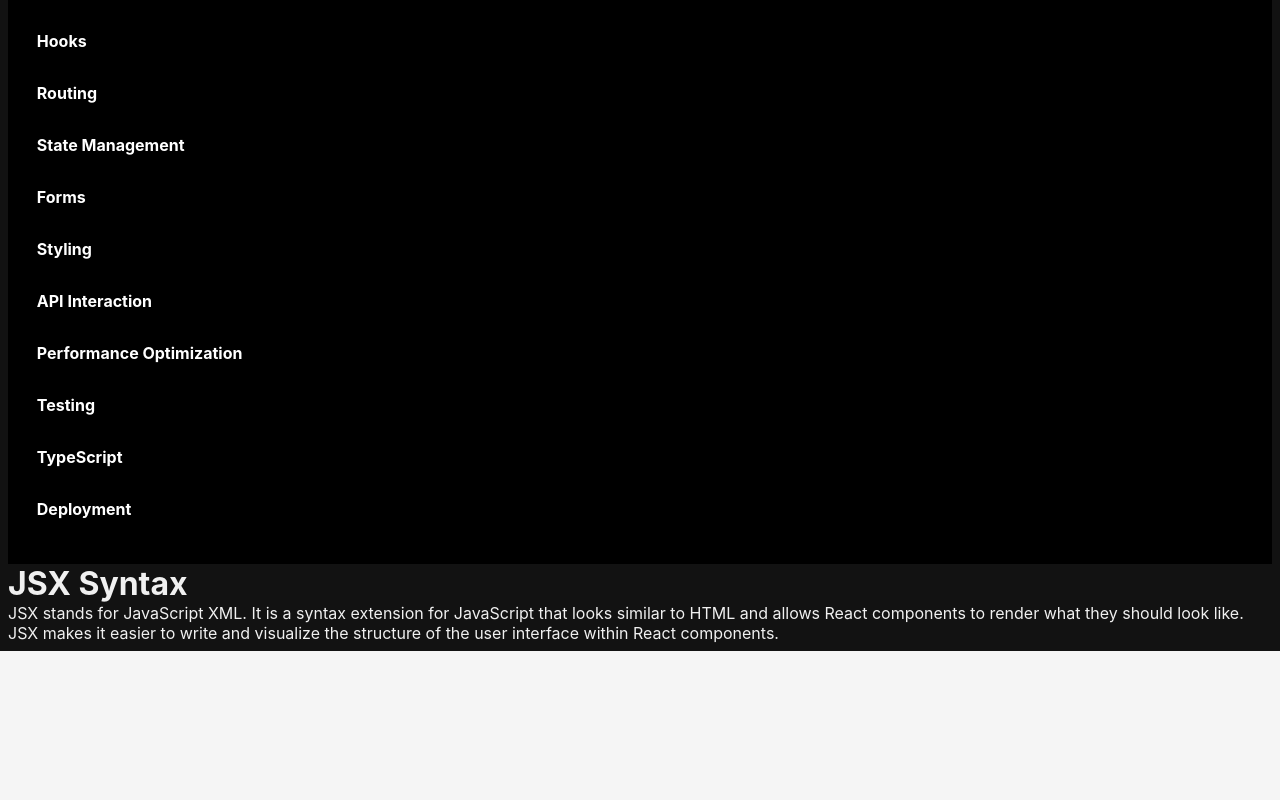
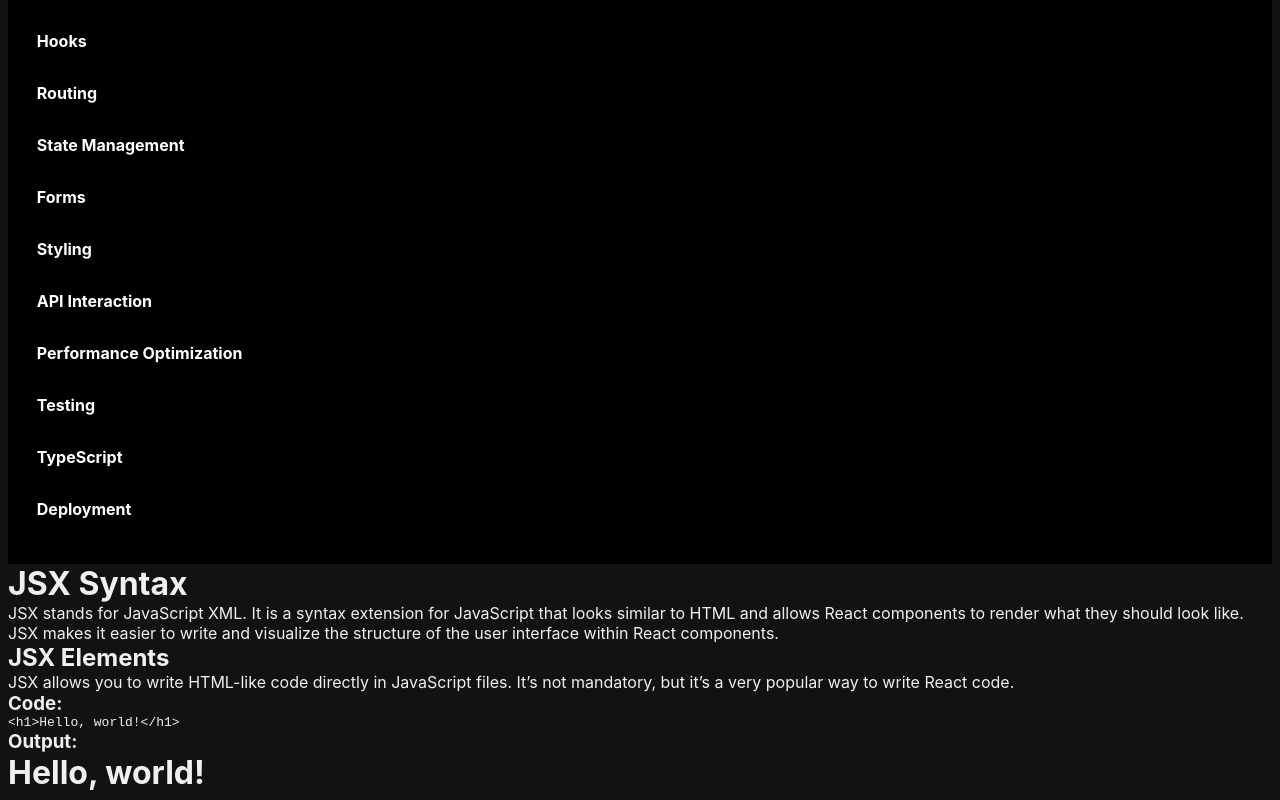
Before and after one commit to rees-kyle/react_showcase, a React (Create React App) app in the folder project/: page /jsx-syntax in a window 1280 px wide. Shown: the part 255-1055 px from the top of the page. Before the commit the page ends 906 px from the top, so only its background shows below. Built offline with nearby package versions, Linux system fonts and the light colour scheme.

Commit message:
Add JSXElements component
- Added component file.
- Imported and added component to page.
- Added to index in components folder.

```diff
--- /dev/null
+++ b/project/src/components/basics/JSXElements.js
@@ -0,0 +1,20 @@
+const JSXElements = () => {
+    return (
+        <div>
+            <h2>JSX Elements</h2>
+            <p>JSX allows you to write HTML-like code directly in JavaScript files. It’s not mandatory, but it’s a very popular way to write React code.</p>
+
+            <h3>Code:</h3>
+            <pre>
+                <code>
+                    &lt;h1&gt;Hello, world!&lt;/h1&gt;
+                </code>
+            </pre>
+
+            <h3>Output:</h3>
+            <h1>Hello, world!</h1>
+        </div>
+    );
+};
+
+export default JSXElements;
--- a/project/src/components/basics/index.js
+++ b/project/src/components/basics/index.js
@@ -1 +1,2 @@
 export { default as JSXSyntax } from './JSXSyntax';
+export { default as JSXElements } from './JSXElements';
--- a/project/src/pages/basics/JSXSyntaxPage.js
+++ b/project/src/pages/basics/JSXSyntaxPage.js
@@ -1,9 +1,10 @@
-import { JSXSyntax } from '../../components/basics';
+import { JSXSyntax, JSXElements } from '../../components/basics';
 
 const JSXSyntaxPage = () => {
   return (
     <>
       <JSXSyntax />
+      <JSXElements />
     </>
   );
 };
```
